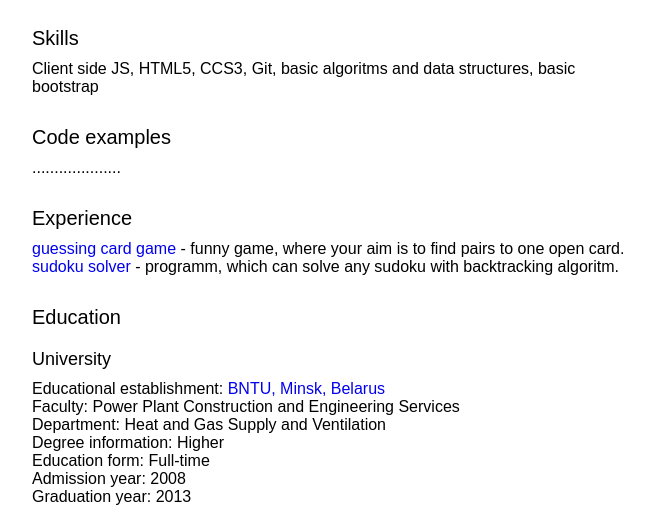
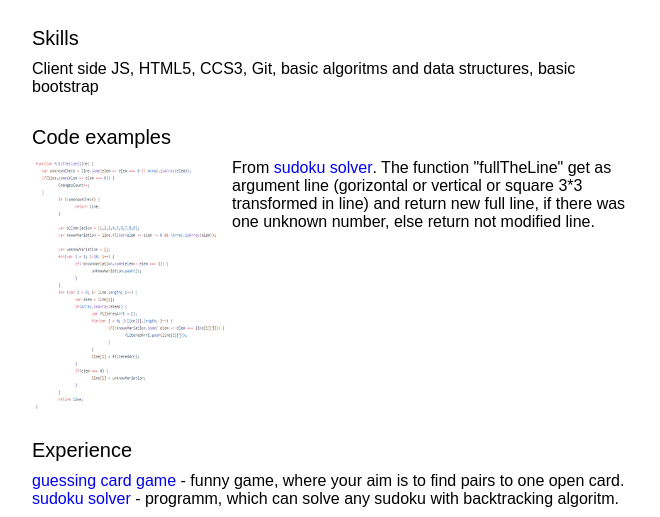
Before and after one commit to yanyan155/rsschool-codejam1-cv, a plain HTML site: page index.html in a window 1280 px wide. Shown: the part 283-800 px from the top of the page, without its empty margins (308-968 px from the left). Drawn offline with Linux system fonts and the light colour scheme.

Commit message:
feat: add code example block

```diff
--- a/css/style.css
+++ b/css/style.css
@@ -57,9 +57,6 @@ h3 {
 p, ol li, label {
   font-size: 1.6rem;
 }
-/*hr {
-  margin: 10px 0;
-}*/
 .wrapper {
   margin: 0 auto;
   width: 600px;
@@ -78,3 +75,15 @@ p, ol li, label {
   vertical-align: top;
   margin-left: 30px;
 }
+.code-example-block{
+  font-size: 0;
+}
+.code-example-block a{
+  display: inline-block;
+}
+.code-description {
+  width: 400px;
+  display: inline-block;
+  vertical-align: top;
+   font-size: 1.6rem;
+}
--- a/index.html
+++ b/index.html
@@ -32,7 +32,10 @@
 			</div>
 			<div class="info-block">
 				<h2>Code examples</h2>
-				<p>....................</p>
+				<div class="code-example-block">
+					<a href="img/code-example1.png"><img class="code-example" src="img/code-example1.png" width="200" height="250" alt="code example image"></a>
+					<p class="code-description">From <a href="https://github.com/yanyan155/additional_7">sudoku solver</a>. The function "fullTheLine" get as argument line (gorizontal or vertical or square 3*3 transformed in line) and return new full line, if there was one unknown number, else return not modified line.</p>
+				</div>
 			</div>
 			<div class="info-block">
 				<h2>Experience</h2>
@@ -49,7 +52,6 @@
 				<p>Education form: Full-time</p>
 				<p>Admission year: 2008</p>
 				<p>Graduation year: 2013</p>
-				<!-- <hr> -->
 				<h3>Cources</h3>
 				<p><a href="https://dmitrylavrik.ru/video/html-css">Dmitry Lavrik: Introduce to the HTML/CSS.</a></p>
 				<p><a href="https://dmitrylavrik.ru/video/javascript">Dmitry Lavrik: Introduce to the JS.</a></p>
```
Also changed, not shown: img/code-example1.png (added).
